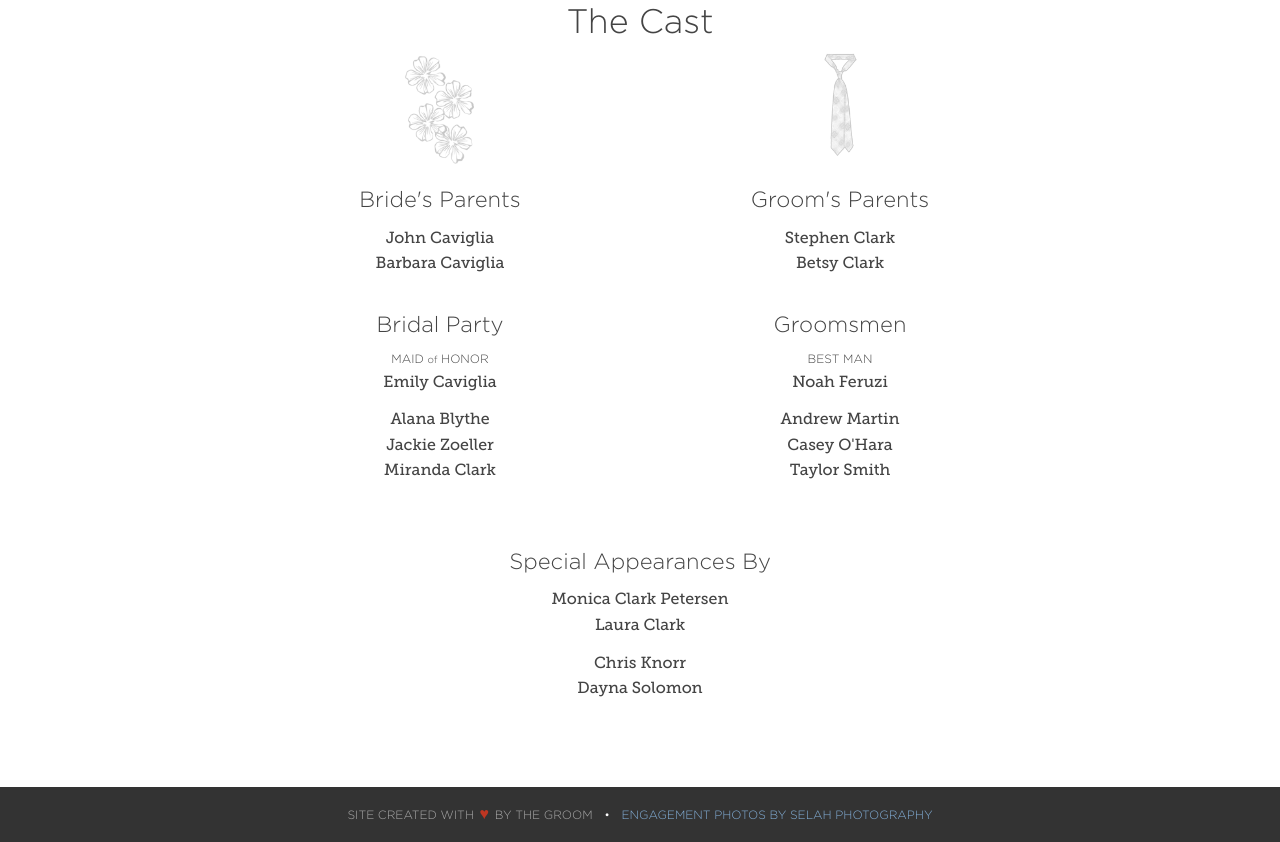
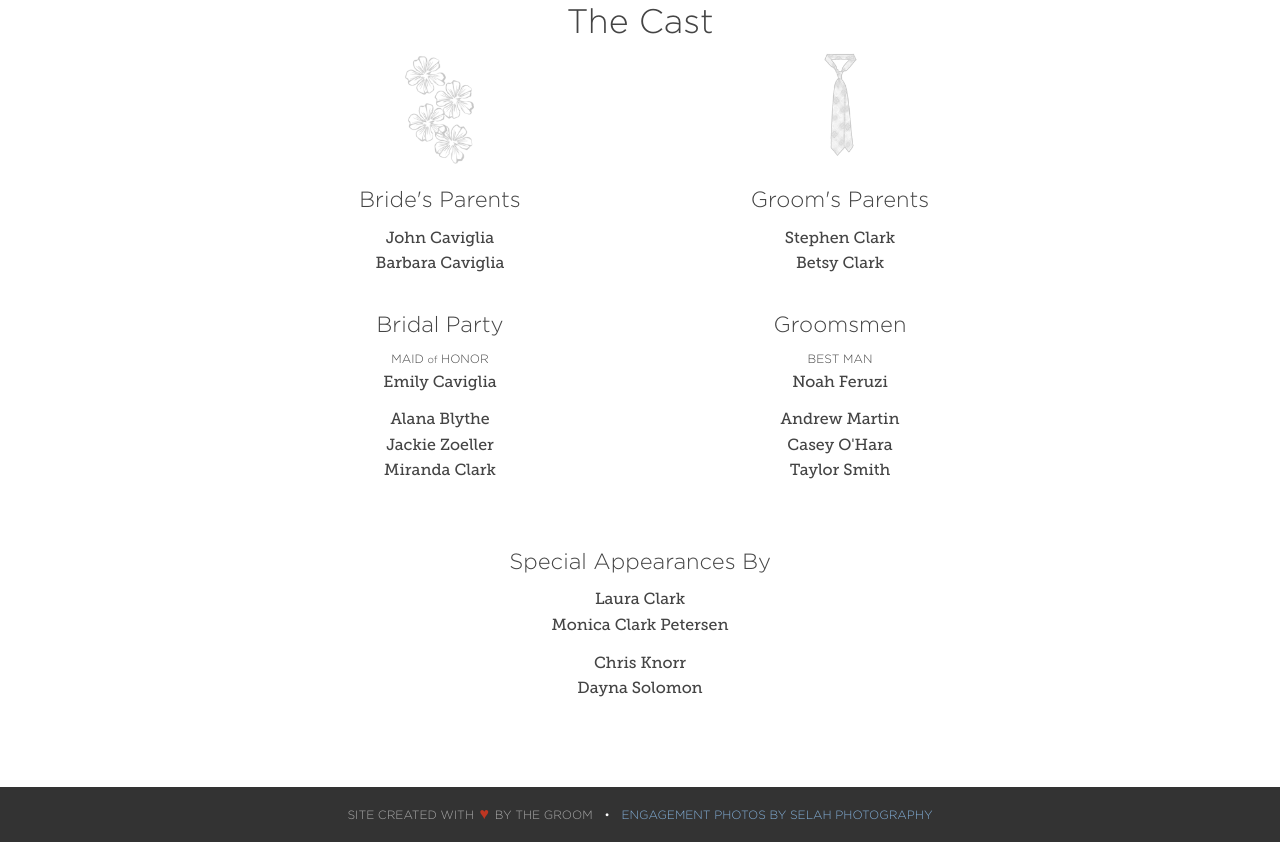
Before and after one commit to BruceClark/ellen-and-bruce, a website: page day.html in a window 1280 px wide. Shown: the part 1923-2765 px from the top of the page. Drawn offline with nearby package versions, Linux system fonts and the light colour scheme; some packages are replaced by stand-ins of ours.

Commit message:
rearrange names

```diff
--- a/day.html
+++ b/day.html
@@ -202,8 +202,8 @@
       <div class="column centered">
         <h4>Special Appearances By</h4>
         <ul>
-          <li>Monica Clark Petersen</li>
-          <li class="highlight">Laura Clark</li>
+          <li>Laura Clark</li>
+          <li class="highlight">Monica Clark Petersen</li>
           <li>Chris Knorr</li>
           <li>Dayna Solomon</li>
         </ul>
```
